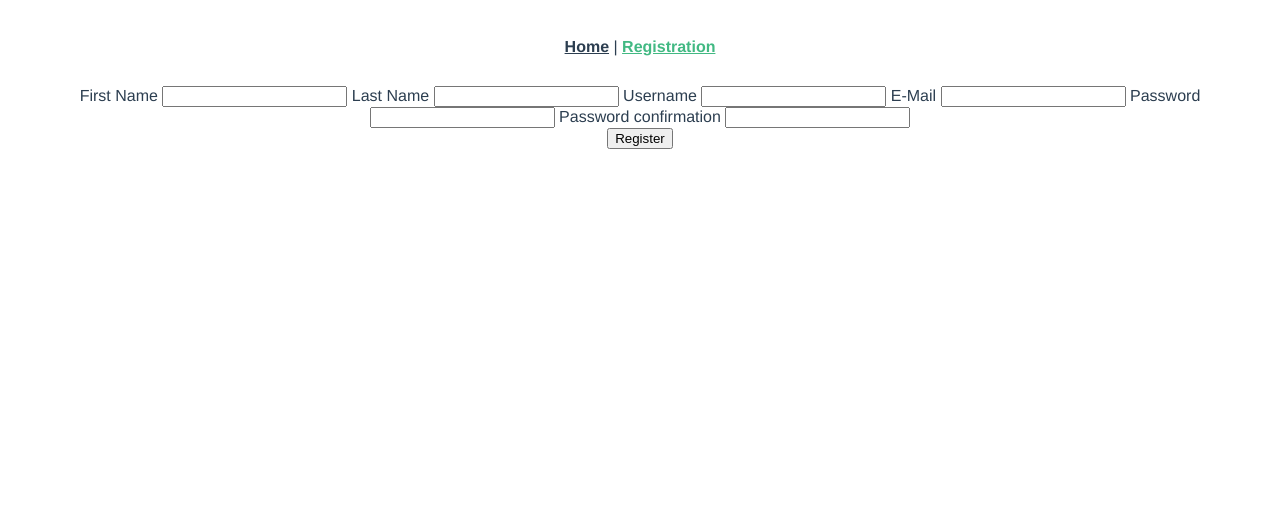
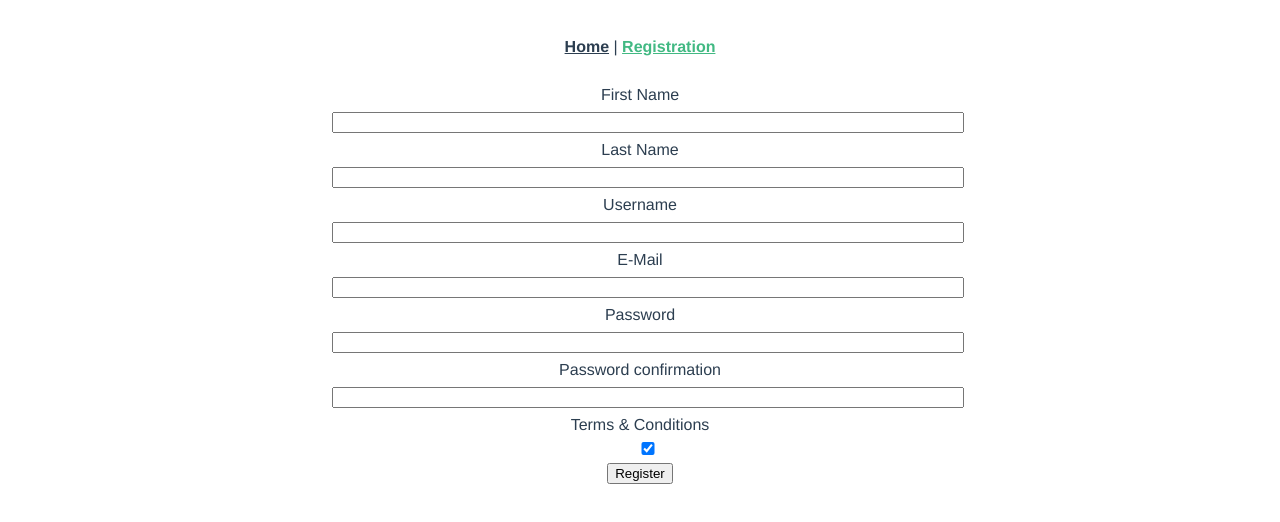
Before and after one commit to IcyDrae/vaults, a Vue app in the folder web/: page /registration in a window 1280 px wide. Shown: the top 522 px of the page. Built offline with nearby package versions, Linux system fonts and the light colour scheme.

Commit message:
feature: added checkbox and scss support
(frontend)

Changes to be committed:
	modified:   package-lock.json
	modified:   package.json
	modified:   src/App.vue
	new file:   src/styles/index.scss
	modified:   src/views/Registration.vue

```diff
--- a/web/package.json
+++ b/web/package.json
@@ -10,6 +10,8 @@
   "dependencies": {
     "axios": "^0.21.1",
     "core-js": "^3.6.5",
+    "sass": "^1.38.0",
+    "sass-loader": "^10.2.0",
     "vee-validate": "^4.4.9",
     "vue": "^3.0.0",
     "vue-router": "^4.0.0-0",
--- a/web/src/App.vue
+++ b/web/src/App.vue
@@ -6,7 +6,8 @@
   <router-view/>
 </template>
 
-<style>
+<style lang="scss">
+@import "./styles/index.scss";
 #app {
   font-family: Avenir, Helvetica, Arial, sans-serif;
   -webkit-font-smoothing: antialiased;
--- /dev/null
+++ b/web/src/styles/index.scss
@@ -0,0 +1,14 @@
+* {
+  box-sizing: border-box;
+}
+
+.registration-form {
+  width: 50%;
+  display: inline-block;
+
+  input {
+    width: 100%;
+    //padding: 12px 20px;
+    margin: 8px;
+  }
+}
--- a/web/src/views/Registration.vue
+++ b/web/src/views/Registration.vue
@@ -1,6 +1,5 @@
 <template>
-  <div>
-    <VeeValidateForm :validation-schema="schema" v-slot="{ errors, handleSubmit }" as="div">
+  <VeeValidateForm :validation-schema="schema" v-slot="{ errors, handleSubmit }" as="div" class="registration-form">
     <form @submit="handleSubmit($event, submit)">
       <label>
         First Name
@@ -32,6 +31,10 @@
         <VeeValidateField name="password_confirmation" type="password" />
       </label>
 
+      <label>
+        Terms & Conditions
+        <VeeValidateField name="terms" type="checkbox" />
+      </label>
 
       <br>
       <li v-for="(message, field) in errors" :key="field">
@@ -41,7 +44,6 @@
       <button>Register</button>
     </form>
   </VeeValidateForm>
-  </div>
 </template>
 
 <script>
@@ -84,6 +86,9 @@ export default {
                               .required()
                               .oneOf([yup.ref('password'), null], 'Passwords must match')
                               .label("Password confirmation"),
+      terms: yup.boolean()
+              .oneOf([true], "You must accept the terms and conditions")
+              .label("Terms & Condition")
     });
 
     return {
```
Also changed, not shown: 1 other file (tests, documents, lock files or other folders). Lines whose indentation alone changed are shown as unchanged.
